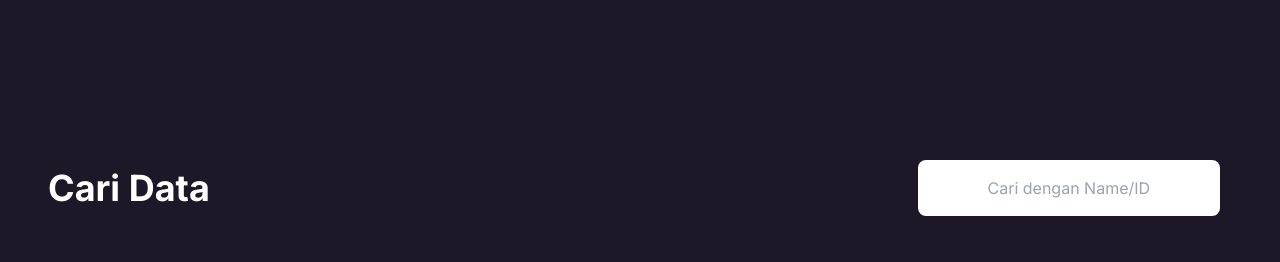
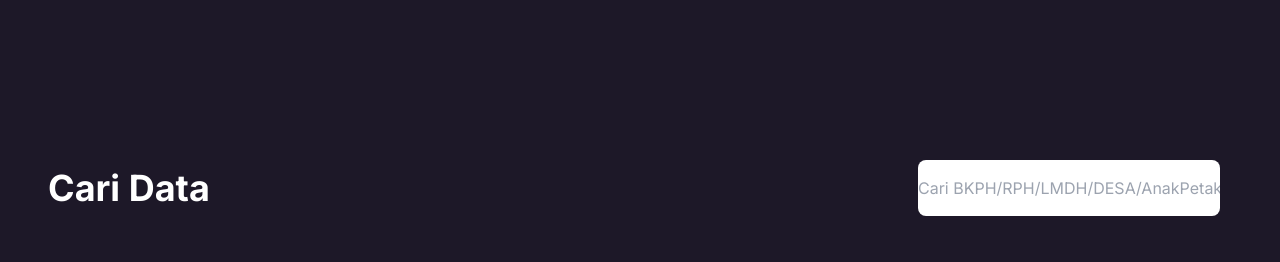
Before and after one commit to fyibru/datasearch, a Next.js app: page /search in a window 1280 px wide. Shown: the top 262 px of the page. Built offline with nearby package versions, Linux system fonts and the light colour scheme; no server answers.

Commit message:
update search placeholder

```diff
--- a/src/app/search/page.tsx
+++ b/src/app/search/page.tsx
@@ -39,7 +39,7 @@ export default function Home() {
       <form className="text-center mb-12 mt-12">
         <input
           type="text"
-          placeholder="Cari dengan Name/ID"
+          placeholder="Cari BKPH/RPH/LMDH/DESA/AnakPetak"
           value={filterText}
           onChange={handleFilterChange}
           className="rounded-lg w-5/6 py-4 text-center md:mr-32  outline-none"
```
